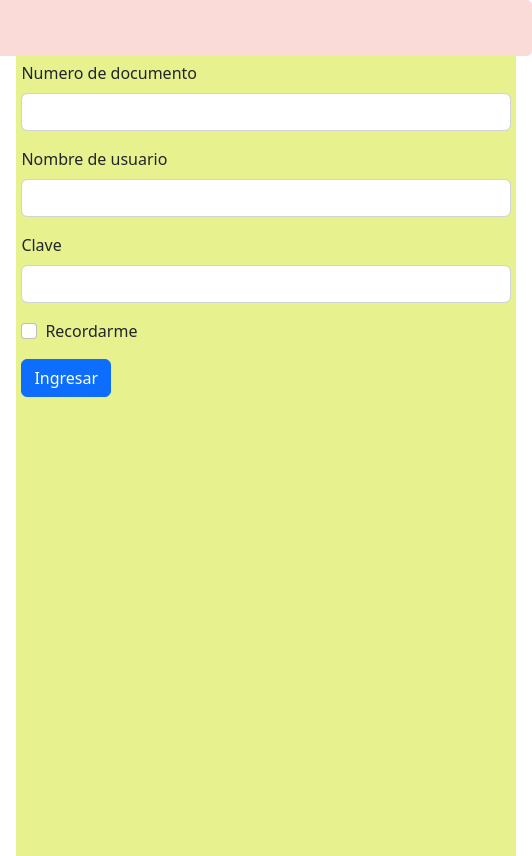
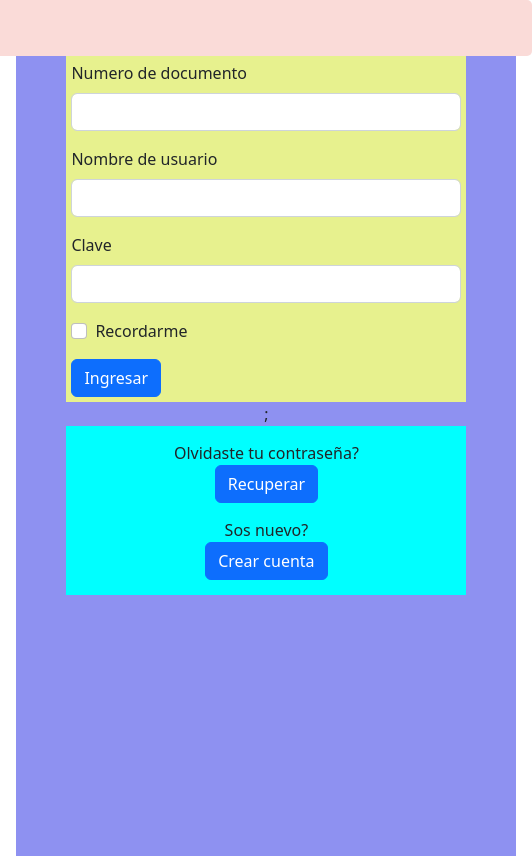
Before and after one commit to MaxiCc21/Coder_Repositorio, a plain HTML site: page page/usuario.html in a window 1280 px wide. Shown: the full height of the page, 748-1280 px from the left. Drawn offline with nearby package versions, Linux system fonts and the light colour scheme; a web font is replaced by a local one.

Commit message:
Beta Usr 0.0.5

```diff
--- a/css/style.css
+++ b/css/style.css
@@ -1016,6 +1016,7 @@ p{
 
 
 
+
     .item3 section{
         position: relative;
     }
--- a/page/usuario.html
+++ b/page/usuario.html
@@ -22,8 +22,9 @@
 
         <div class="item2">
             <section class="usr-s2">
-                <div style="background-color:rgb(142, 145, 241);width: 100%;height: 100%;max-width: 500px">
-                    <form id="usr-form" style="background-color:rgb(231, 241, 142);padding:5px;height: 100%;max-width: 100%;">
+                <div style="background-color:rgb(142, 145, 241);width: 100%;height: 100%;max-width: 500px;display: flex;flex-direction: column;
+                align-items: center;">
+                    <form id="usr-form" style="background-color:rgb(231, 241, 142);padding:5px;height: auto;width: 80%;min-width: 300px;">
                         <div class="mb-3">
                             <label for="exampleInputEmail1" class="form-label">Numero de documento</label>
                             <input type="email" class="form-control" id="exampleInputEmail1" aria-describedby="emailHelp">
@@ -45,7 +46,24 @@
                         </div>
                         <button type="submit" class="btn btn-primary">Ingresar</button>
                     </form>
+;                    <div style="background-color:aqua; width:80%;text-align: center;min-width: 300px;">
+                        <div style="margin:15px">
+                            <p>Olvidaste tu contraseña?</p>
+                            <button type="submit" class="btn btn-primary">Recuperar</button>
+                        </div>
+
+                        <div style="margin:15px">
+                        <p>Sos nuevo?</p>
+                        <button type="submit" class="btn btn-primary">Crear cuenta</button>
+                        </div>
+                    </div>
+
+
+
                 </div>
+
+
+
             </section>
         </div>
 
```
